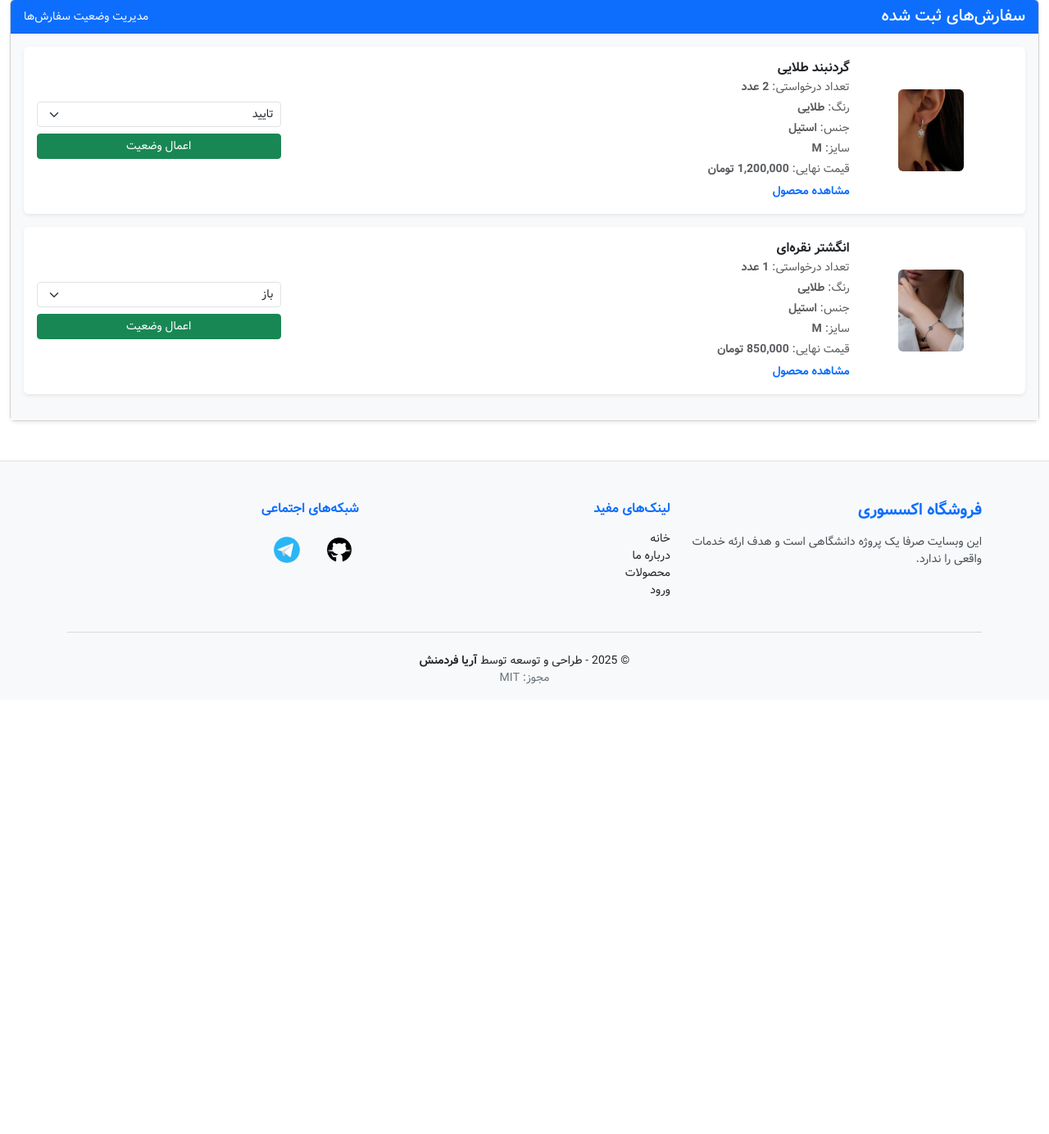
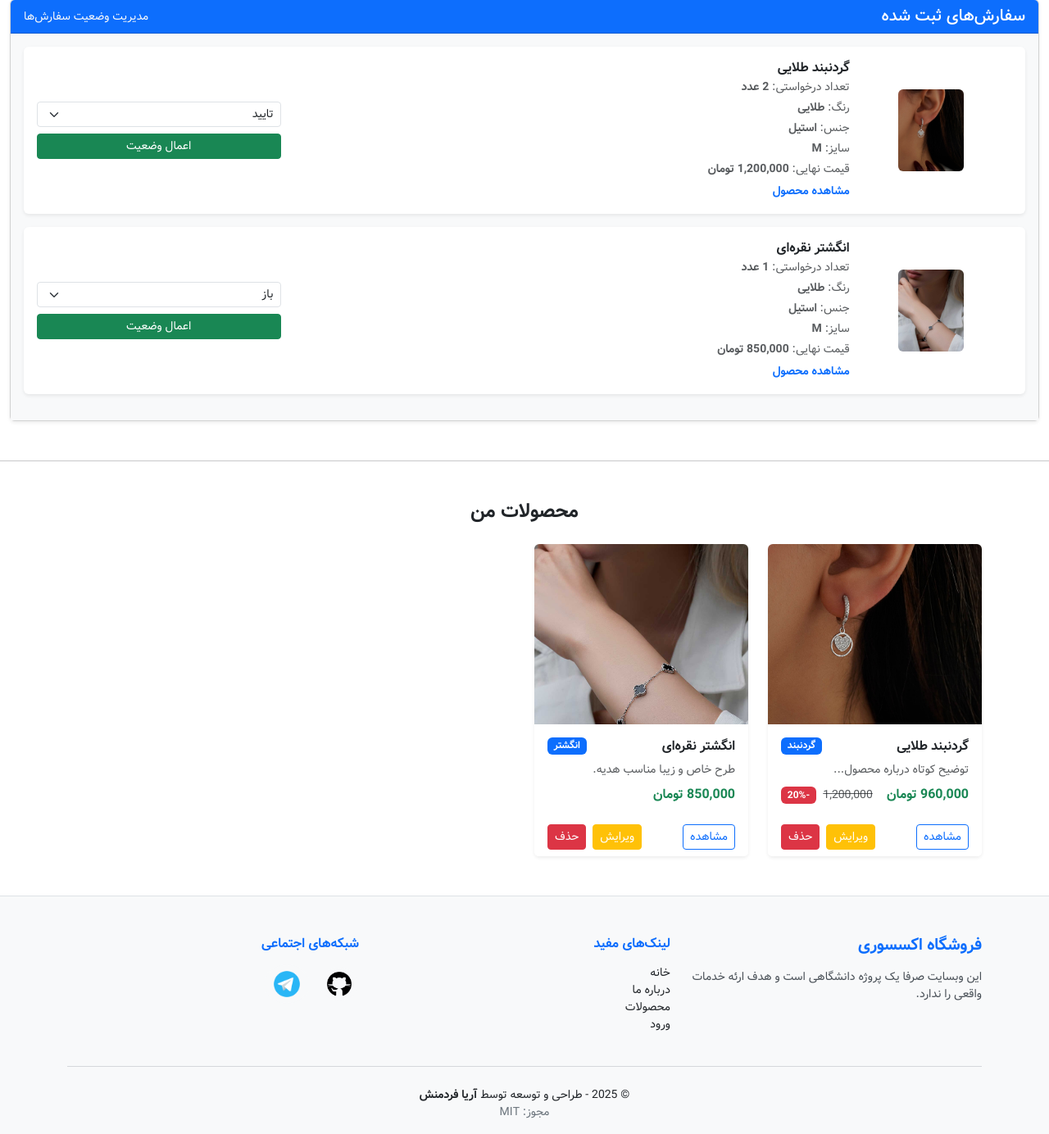
Before and after one commit to AryaFardmanesh/Dibassories, a PHP site: page /panel/index.php in a window 1280 px wide. Shown: the part 260-1644 px from the top of the page at 82% size. Before the commit the page ends 1095 px from the top, so only its background shows below. Run offline with PHP 8.4, Linux system fonts and the light colour scheme.

Commit message:
Add: our product in panel page.

```diff
--- a/panel/index.php
+++ b/panel/index.php
@@ -30,6 +30,19 @@
 	.card-header a.btn:hover {
 		background-color: #f8f9fa;
 		color: #198754;
+	}
+	.card {
+		transition: transform 0.2s ease, box-shadow 0.2s ease;
+	}
+	.card:hover {
+		transform: translateY(-5px);
+		box-shadow: 0 0.5rem 1rem rgba(0, 0, 0, 0.1);
+	}
+	.card-footer a.btn {
+		transition: all 0.2s ease;
+	}
+	.card-footer a.btn:hover {
+		opacity: 0.85;
 	}
 	</style>
 </head>
@@ -421,6 +434,68 @@
 		</div>
 	</section>
 
+	<hr />
+
+	<section class="container my-5">
+		<h4 class="mb-4 fw-bold text-center">محصولات من</h4>
+		<div class="row g-4">
+			<!-- کارت محصول -->
+			<div class="col-12 col-sm-6 col-lg-4 col-xl-3">
+				<div class="card h-100 shadow-sm border-0">
+					<a href="product.php?id=1" class="text-decoration-none text-dark">
+					<img src="<?= ASSETS_DIR ?>/img/products/1.jpg" class="card-img-top rounded-top" alt="محصول" style="height: 220px; object-fit: cover;">
+					</a>
+					<div class="card-body">
+						<div class="d-flex justify-content-between align-items-center mb-2">
+							<h6 class="card-title mb-0 fw-bold">گردنبند طلایی</h6>
+							<span class="badge bg-primary">گردنبند</span>
+						</div>
+						<p class="card-text text-muted small mb-2">توضیح کوتاه درباره محصول...</p>
+						<div class="d-flex justify-content-between align-items-center">
+							<span class="fw-bold text-success">960,000 تومان</span>
+							<div>
+								<span class="text-decoration-line-through text-muted small">1,200,000</span>
+								<span class="badge bg-danger ms-1">-20%</span>
+							</div>
+						</div>
+					</div>
+					<div class="card-footer bg-white border-0 d-flex justify-content-between align-items-center">
+						<a href="product.php?id=1" class="btn btn-outline-primary btn-sm">مشاهده</a>
+						<div class="d-flex gap-2">
+							<a href="edit_product.php?id=1" class="btn btn-warning btn-sm text-white">ویرایش</a>
+							<a href="delete_product.php?id=1" class="btn btn-danger btn-sm">حذف</a>
+						</div>
+					</div>
+				</div>
+			</div>
+
+			<div class="col-12 col-sm-6 col-lg-4 col-xl-3">
+				<div class="card h-100 shadow-sm border-0">
+					<a href="product.php?id=2" class="text-decoration-none text-dark">
+						<img src="<?= ASSETS_DIR ?>/img/products/2.jpg" class="card-img-top rounded-top" alt="محصول" style="height: 220px; object-fit: cover;">
+					</a>
+					<div class="card-body">
+						<div class="d-flex justify-content-between align-items-center mb-2">
+							<h6 class="card-title mb-0 fw-bold">انگشتر نقره‌ای</h6>
+							<span class="badge bg-primary">انگشتر</span>
+						</div>
+						<p class="card-text text-muted small mb-2">طرح خاص و زیبا مناسب هدیه.</p>
+						<div class="d-flex justify-content-between align-items-center">
+							<span class="fw-bold text-success">850,000 تومان</span>
+						</div>
+					</div>
+					<div class="card-footer bg-white border-0 d-flex justify-content-between align-items-center">
+						<a href="product.php?id=2" class="btn btn-outline-primary btn-sm">مشاهده</a>
+						<div class="d-flex gap-2">
+							<a href="edit_product.php?id=2" class="btn btn-warning btn-sm text-white">ویرایش</a>
+							<a href="delete_product.php?id=2" class="btn btn-danger btn-sm">حذف</a>
+						</div>
+					</div>
+				</div>
+			</div>
+		</div>
+	</section>
+
 	<!-- Validating forms -->
 	<script>
 		( function () {
```
